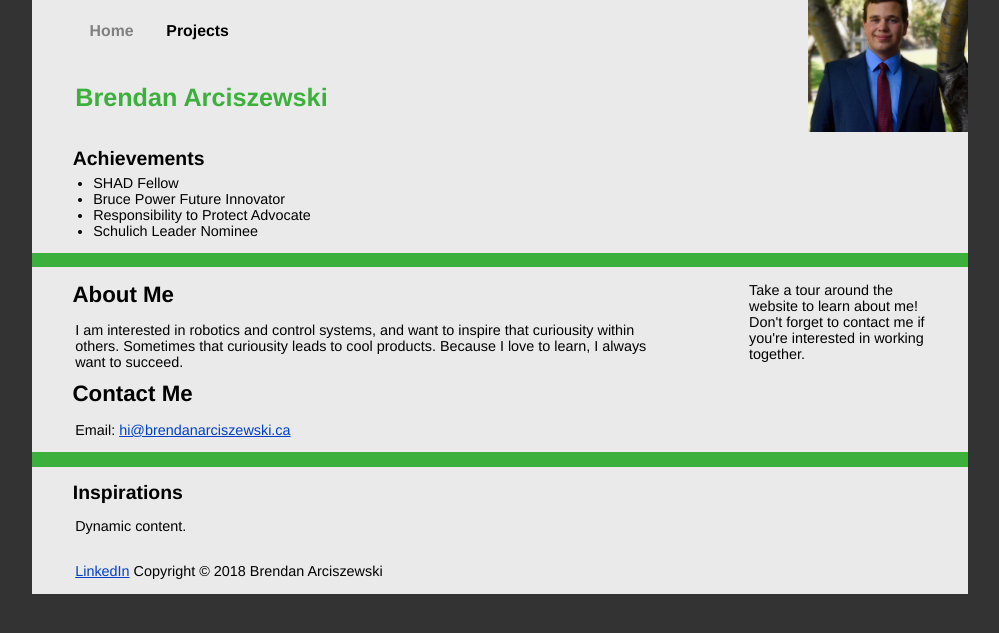
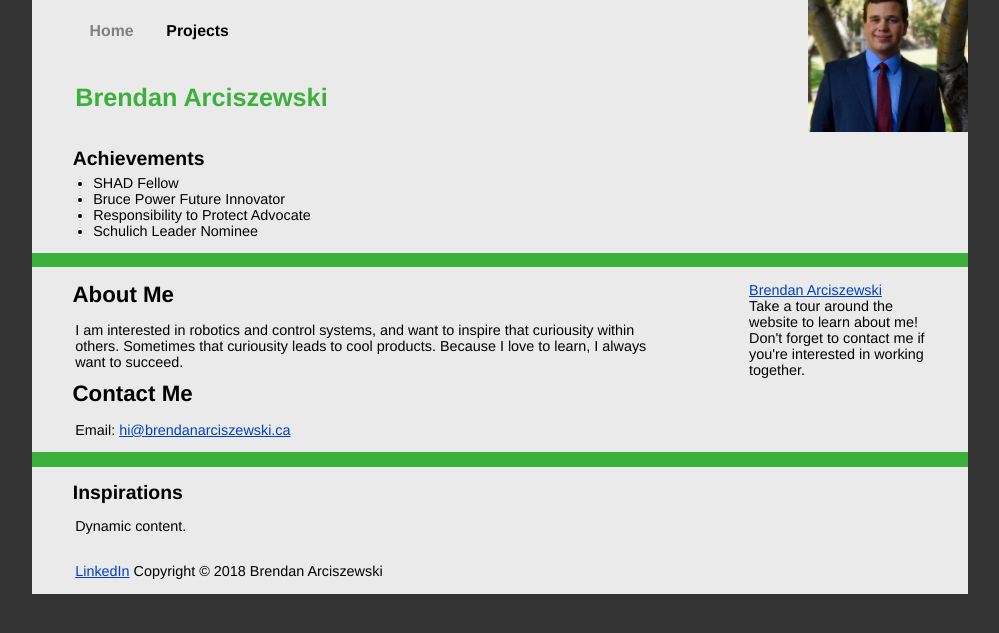
Before and after one commit to brendanarciszewski/brendanarciszewski.github.io, a Jekyll site: the page built from index.md, in a window 1280 px wide. Shown: the top 633 px of the page, without its empty margins (140-1139 px from the left). Built offline with Jekyll 4.4.1, drawn with Linux system fonts in a browser that asks for light colours; some web fonts are replaced; comment, search, counter and statistics services are not loaded.

Commit message:
linkedIn badge

```diff
--- a/_layouts/BDA_base.html
+++ b/_layouts/BDA_base.html
@@ -17,6 +17,9 @@
     gtag('config', 'UA-117362578-1');
   </script>
   <!-- End Google Analytics -->
+  <!-- LinkedIn Badge -->
+  <script type="text/javascript" src="https://platform.linkedin.com/badges/js/profile.js" async defer></script>
+  <!-- End LinkedIn Badge -->
   <title>{{ page.title }}</title>
   <link rel="stylesheet" href="/css/mobile-base.css">
   <link rel="stylesheet" media="(min-width: 600px)" href="/css/tablet.css">
--- a/_layouts/BDA_static.html
+++ b/_layouts/BDA_static.html
@@ -15,12 +15,13 @@
   <article id="con_article">
     {{ content }}
   </article>
-  {% if page.con_sidebar_1 or page.con_sidebar_2 %}
   <div id="con_sidebar">
+    <!-- LinkedIn Badge -->
+    <div class="LI-profile-badge"  data-version="v1" data-size="medium" data-locale="en_US" data-type="vertical" data-theme="dark" data-vanity="brendan-arciszewski"><a class="LI-simple-link" href='https://ca.linkedin.com/in/brendan-arciszewski?trk=profile-badge'>Brendan Arciszewski</a></div>
+    <!-- End LinkedIn Badge -->
     {% if page.con_sidebar_1 %}{% include {{ page.con_sidebar_1 }} %}{% endif %}
     {% if page.con_sidebar_2 %}{% include {{ page.con_sidebar_2 }} %}{% endif %}
   </div>
-  {% endif %}
 </main>
 {% if page.after_con %}
 <div id="after-con">
```
